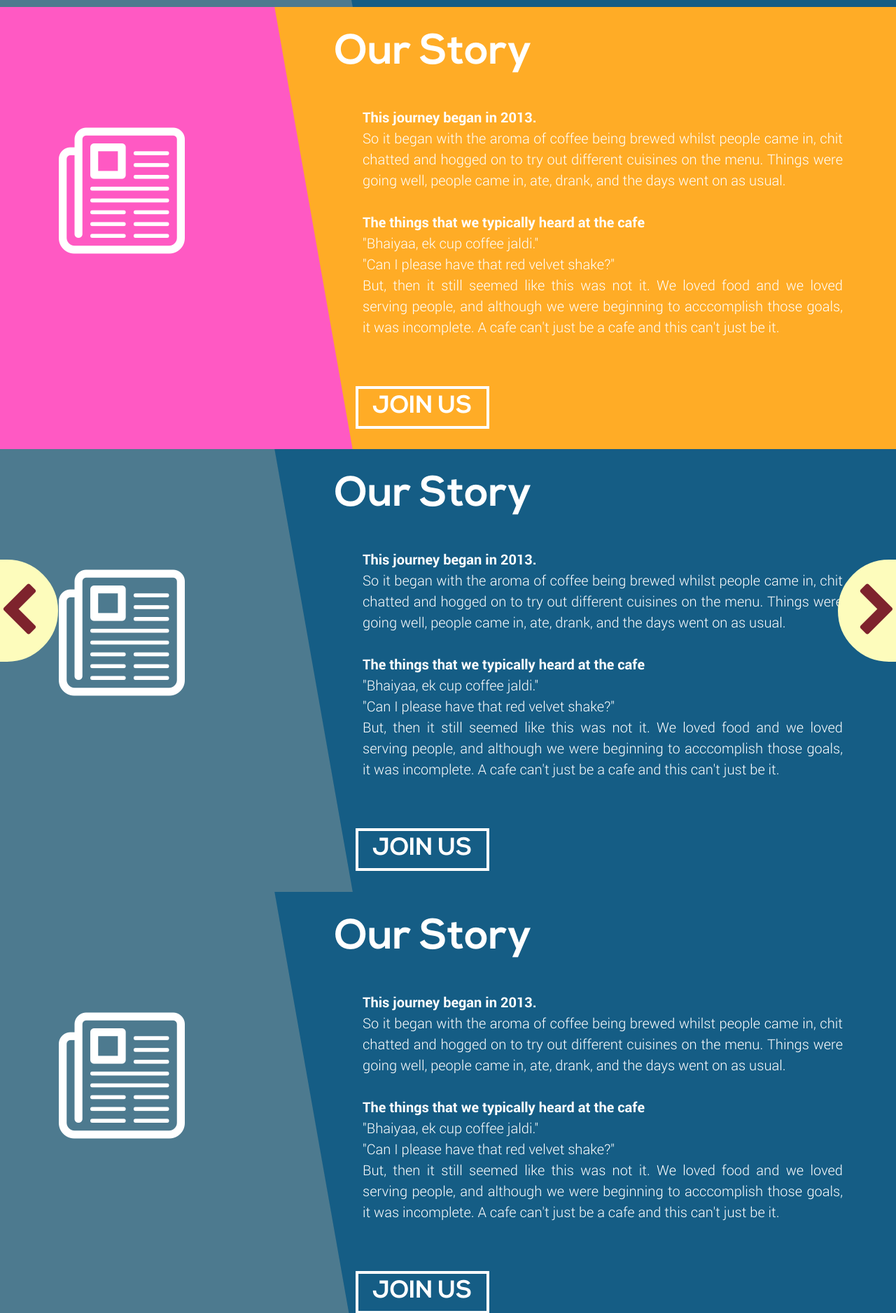
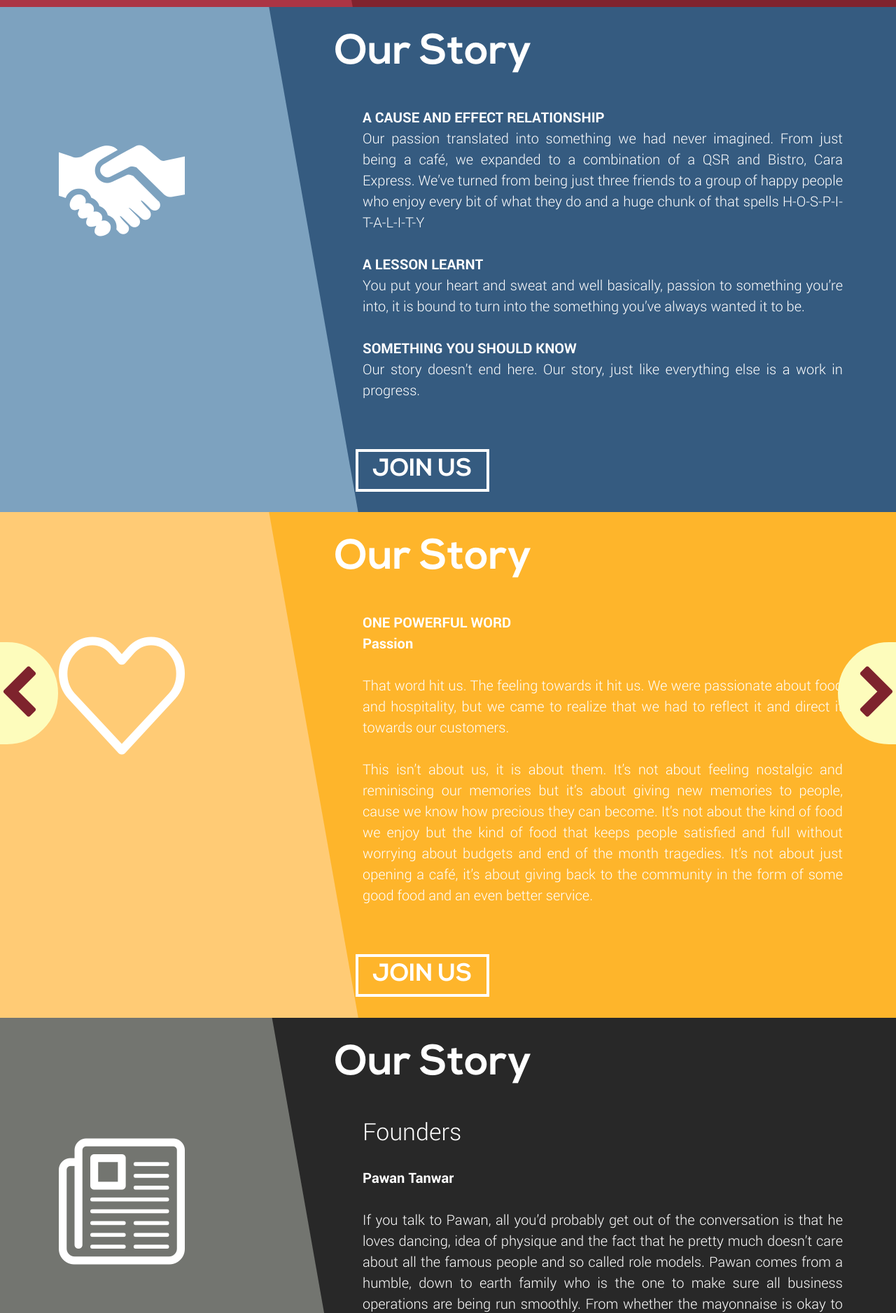
Before and after one commit to naveenshaji/cara-cafe, a plain HTML site: page index.html in a window 1280 px wide. Shown: the part 2965-4842 px from the top of the page at 70% size. Drawn offline with nearby package versions, Linux system fonts and the light colour scheme; a script that the page names is missing.

Commit message:
Updated slider content

```diff
--- a/css/px.css
+++ b/css/px.css
@@ -275,7 +275,10 @@ i {
 h1 .flaticon-coin:before {
     font-size: 60px;
 }
-.flaticon-news29:before {
+.flaticon-like80:before {
+    font-size: 180px;
+}
+.flaticon-agreement2:before {
     font-size: 180px;
 }
 .flaticon-italian1:before {
@@ -746,3 +749,6 @@ a:focus {
 .counters {
     text-transform: lowercase;
 }
+.slanted-div h3{
+    font-size: 34px;
+}
--- a/index.html
+++ b/index.html
@@ -377,56 +377,12 @@
 			<!-- Wrapper for slides -->
 			<div class="carousel-inner">
 			    <div class="item active">
-			    <div class="section our-story no-zoom">
+			    <div class="section our-story no-zoom" style="background: #AB3545">
                    <div class="story-ico" style="width:30%; float:left; margin-top: 10%; margin-left: 5%;"><span class="flaticon-news29"></span></div>
                     <!-- Static Header -->
                     <div class="header-text">
 
-                        <div class="slanted-div">
-
-                   <div class="slanted-div-inner">
-
-                    <h1>Our Story</h1>
-
-                    <div style="padding: 40px; text-align: justify;" class="slanted-content sans-serif">
-
-                    <b>Search for 'part27' in index.html source to see how to edit slides</b> <br>
-
-                        So it began with the aroma of coffee being brewed whilst people came in, chit chatted and hogged on to try out different cuisines on the menu. Things were going well, people came in, ate, drank, and the days went on as usual.
-
-                    <br><br>
-
-
-
-                    <b>The things that we typically heard at the cafe</b>
-
-                    <br>
-
-                 "Bhaiyaa, ek cup coffee jaldi."<br>
-
-                 "Can I please have that red velvet shake?"<br>
-
-                     But, then it still seemed like this was not it. We loved food and we loved serving people, and although we were beginning to acccomplish those goals, it was incomplete. A cafe can't just be a cafe and this can't just be it.
-
-                      </div>
-
-                      <button onclick="window.open('join.html','_blank')">JOIN US</button>
-
-                       </div>
-
-                       </div>
-
-                    </div><!-- /header-text -->
-
-                    </div></div>
-
-
-			    <div class="item">
-			    	<!-- Static Header -->
-                    <div class="header-text">
-                        <div class="section our-story no-zoom" style="background: #FF59C3;"> <!--CHANGE BG COLOR HERE FOR THiS SLIDE part27-->
-                        <div class="story-ico" style="width:30%; float:left; margin-top: 10%; margin-left: 5%;"><span class="flaticon-news29"></span></div>
-                        <div class="slanted-div" style="background: #FFAC26;"><!--CHANGE FG COLOR HERE FOR THiS SLIDE -->
+                        <div class="slanted-div" style="background: #80232E;">
 
                    <div class="slanted-div-inner">
 
@@ -461,14 +417,16 @@
                        </div>
 
                     </div><!-- /header-text -->
+
                     </div></div>
-			    <div class="item">
-			    <div class="section our-story no-zoom">
-			    <div class="story-ico" style="width:30%; float:left; margin-top: 10%; margin-left: 5%;"><span class="flaticon-news29"></span></div>
+
+
+                    <div class="item">
 			    	<!-- Static Header -->
                     <div class="header-text">
-
-                        <div class="slanted-div">
+                        <div class="section our-story no-zoom" style="background: #7DA2BF;">
+                        <div class="story-ico" style="width:30%; float:left; margin-top: 10%; margin-left: 5%;"><span class="flaticon-agreement2"></span></div>
+                        <div class="slanted-div" style="background: #355B80;">
 
                    <div class="slanted-div-inner">
 
@@ -476,23 +434,16 @@
 
                     <div style="padding: 40px; text-align: justify;" class="slanted-content sans-serif">
 
-                    <b>This journey began in 2013.</b> <br>
-
-                        So it began with the aroma of coffee being brewed whilst people came in, chit chatted and hogged on to try out different cuisines on the menu. Things were going well, people came in, ate, drank, and the days went on as usual.
-
-                    <br><br>
 
 
-
-                    <b>The things that we typically heard at the cafe</b>
-
-                    <br>
-
-                 "Bhaiyaa, ek cup coffee jaldi."<br>
-
-                 "Can I please have that red velvet shake?"<br>
-
-                     But, then it still seemed like this was not it. We loved food and we loved serving people, and although we were beginning to acccomplish those goals, it was incomplete. A cafe can't just be a cafe and this can't just be it.
+                        <b>A CAUSE AND EFFECT RELATIONSHIP</b> <br>
+Our passion translated into something we had never imagined. From just being a café, we expanded to a combination of a QSR and Bistro, Cara Express. We’ve turned from being just three friends to a group of happy people who enjoy every bit of what they do and a huge chunk of that spells H-O-S-P-I-T-A-L-I-T-Y
+<br><br>
+<b>A LESSON LEARNT</b><br>
+You put your heart and sweat and well basically, passion to something you’re into, it is bound to turn into the something you’ve always wanted it to be.
+<br><br>
+<b>SOMETHING YOU SHOULD KNOW</b><br>
+Our story doesn’t end here. Our story, just like everything else is a work in progress.
 
                       </div>
 
@@ -505,6 +456,67 @@
                     </div><!-- /header-text -->
                     </div></div>
 
+                    <div class="item">
+			    	<!-- Static Header -->
+                    <div class="header-text">
+                        <div class="section our-story no-zoom" style="background: #FFCB75;"> <!--CHANGE BG COLOR HERE FOR THiS SLIDE part27-->
+                        <div class="story-ico" style="width:30%; float:left; margin-top: 10%; margin-left: 5%;"><span class="flaticon-like80"></span></div>
+                        <div class="slanted-div" style="background: #FEB52B;"><!--CHANGE FG COLOR HERE FOR THiS SLIDE -->
+
+                   <div class="slanted-div-inner">
+
+                    <h1>Our Story</h1>
+
+                    <div style="padding: 40px; text-align: justify;" class="slanted-content sans-serif">
+
+                    <b>ONE POWERFUL WORD<br>Passion</b> <br><br>
+
+                        That word hit us. The feeling towards it hit us. We were passionate about food and hospitality, but we came to realize that we had to reflect it and direct it towards our customers.
+
+                    <br><br>
+
+                     This isn’t about us, it is about them. It’s not about feeling nostalgic and reminiscing our memories but it’s about giving new memories to people, cause we know how precious they can become. It’s not about the kind of food we enjoy but the kind of food that keeps people satisfied and full without worrying about budgets and end of the month tragedies. It’s not about just opening a café, it’s about giving back to the community in the form of some good food and an even better service.
+
+                      </div>
+
+                      <button onclick="window.open('join.html','_blank')">JOIN US</button>
+
+                       </div>
+
+                       </div>
+
+                    </div><!-- /header-text -->
+                    </div></div>
+
+                    <div class="item">
+			    <div class="section our-story no-zoom" style="background: #737570;">
+			    <div class="story-ico" style="width:30%; float:left; margin-top: 10%; margin-left: 5%;"><span class="flaticon-news29"></span></div>
+			    	<!-- Static Header -->
+                    <div class="header-text">
+
+                        <div class="slanted-div" style="background: #282828;">
+
+                   <div class="slanted-div-inner">
+
+                    <h1>Our Story</h1>
+
+                    <div style="padding: 40px; text-align: justify;" class="slanted-content sans-serif">
+
+                    <h3>Founders</h3> <br> <b>Pawan Tanwar</b><br><br>
+
+                        If you talk to Pawan, all you’d probably get out of the conversation is that he loves dancing, idea of physique and the fact that he pretty much doesn’t care about all the famous people and so called role models.  Pawan comes from a humble, down to earth family who is the one to make sure all business operations are being run smoothly. From whether the mayonnaise is okay to be served to making sure the staff is happy with their work, he’s an honest, hardworking and happy go lucky man whose passion for work drives him to take the company to where it strives to be.
+
+
+                      </div>
+
+                      <button onclick="window.open('join.html','_blank')">JOIN US</button>
+
+                       </div>
+
+                       </div>
+
+                    </div><!-- /header-text -->
+                    </div></div>
 
 
                     <div class="item">
@@ -520,68 +532,10 @@
 
                     <div style="padding: 40px; text-align: justify;" class="slanted-content sans-serif">
 
-                    <b>This journey began in 2013.</b> <br>
+                    <h3>Founders</h3> <br> <b>Sameep Mall</b><br><br>
 
-                        So it began with the aroma of coffee being brewed whilst people came in, chit chatted and hogged on to try out different cuisines on the menu. Things were going well, people came in, ate, drank, and the days went on as usual.
+                        An ardent young, spontaneous, passionate man who left his family’ manufacturing business to pursue his passion for hospitality and food.  While being an apple fan boy and fervent reader, meeting and connecting with people also stand as some his most evident qualities. He’s a man who looks up to his dad whilst he’s fueled by the power of his own dreams. From giving back to the community in the form of experiences and enduring memories to really building relationships with his entire staff, his ambition lies in achieving a goal that serves a purpose for all.
 
-                    <br><br>
-
-
-
-                    <b>The things that we typically heard at the cafe</b>
-
-                    <br>
-
-                 "Bhaiyaa, ek cup coffee jaldi."<br>
-
-                 "Can I please have that red velvet shake?"<br>
-
-                     But, then it still seemed like this was not it. We loved food and we loved serving people, and although we were beginning to acccomplish those goals, it was incomplete. A cafe can't just be a cafe and this can't just be it.
-
-                      </div>
-
-                      <button onclick="window.open('join.html','_blank')">JOIN US</button>
-
-                       </div>
-
-                       </div>
-
-                    </div><!-- /header-text -->
-                    </div></div>
-
-
-
-
-                    <div class="item">
-			    	<!-- Static Header -->
-                    <div class="header-text">
-                        <div class="section our-story no-zoom">
-                        <div class="story-ico" style="width:30%; float:left; margin-top: 10%; margin-left: 5%;"><span class="flaticon-news29"></span></div>
-                        <div class="slanted-div">
-
-                   <div class="slanted-div-inner">
-
-                    <h1>Our Story</h1>
-
-                    <div style="padding: 40px; text-align: justify;" class="slanted-content sans-serif">
-
-                    <b>This journey began in 2013.</b> <br>
-
-                        So it began with the aroma of coffee being brewed whilst people came in, chit chatted and hogged on to try out different cuisines on the menu. Things were going well, people came in, ate, drank, and the days went on as usual.
-
-                    <br><br>
-
-
-
-                    <b>The things that we typically heard at the cafe</b>
-
-                    <br>
-
-                 "Bhaiyaa, ek cup coffee jaldi."<br>
-
-                 "Can I please have that red velvet shake?"<br>
-
-                     But, then it still seemed like this was not it. We loved food and we loved serving people, and although we were beginning to acccomplish those goals, it was incomplete. A cafe can't just be a cafe and this can't just be it.
 
                       </div>
 
```
Also changed, not shown: img/pic - Copy.png (added), img/pic.png (added).
